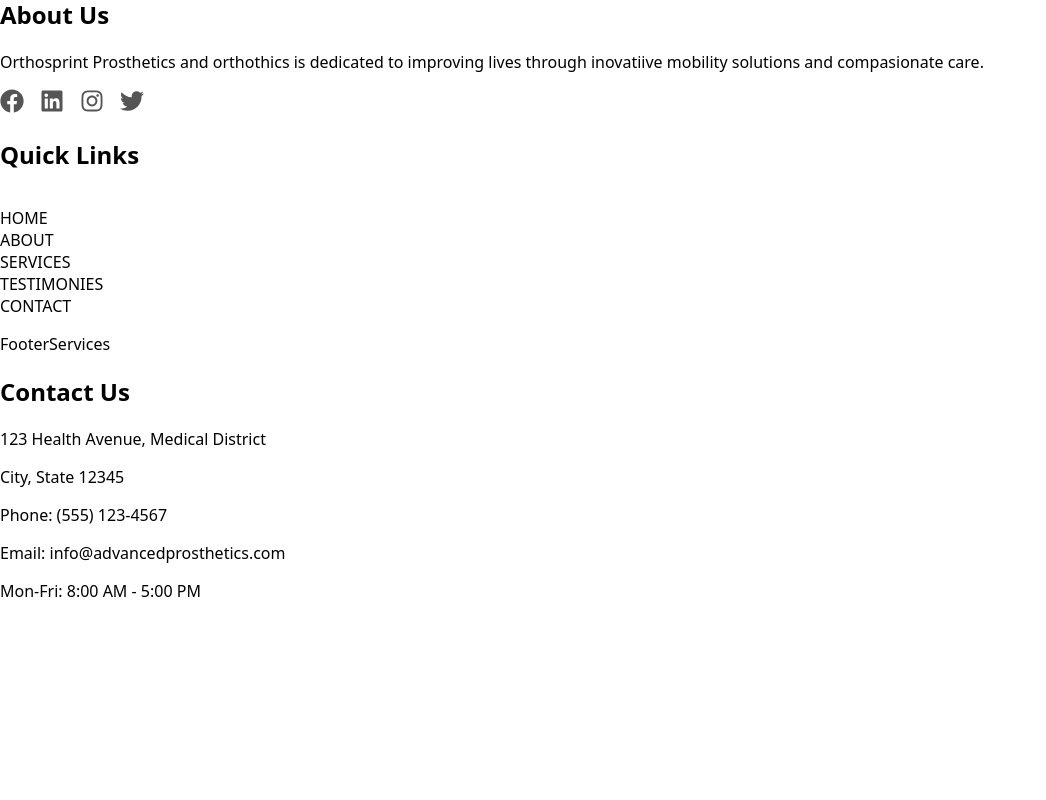
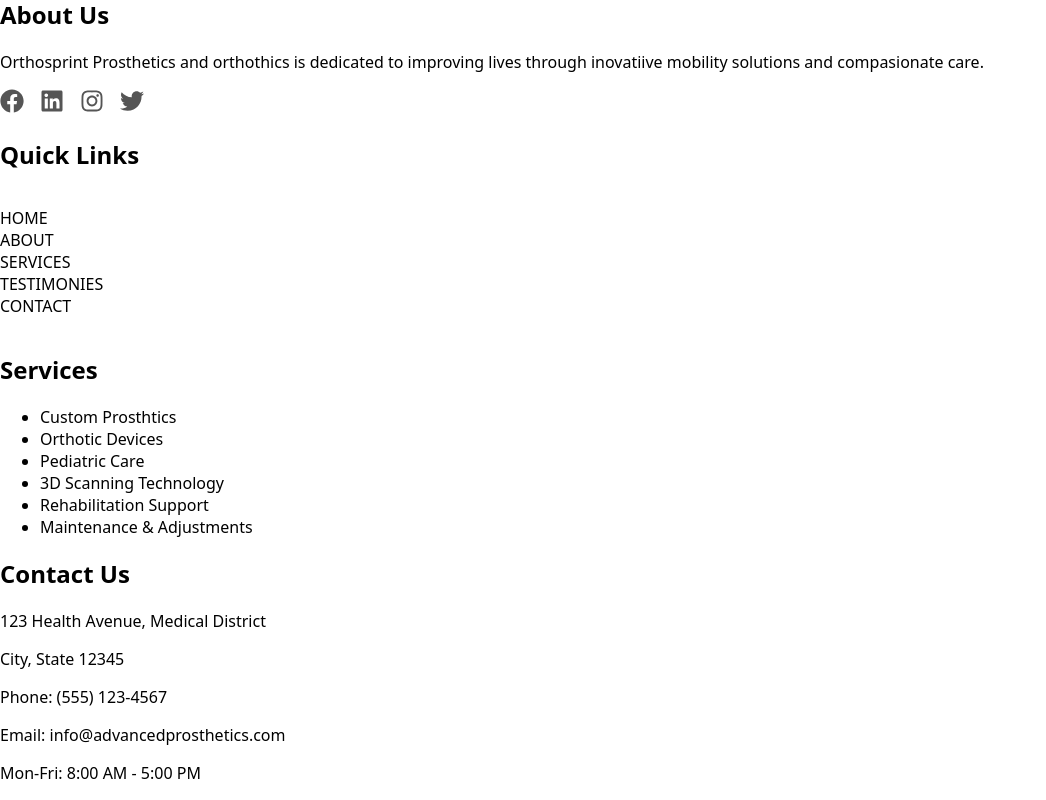
Before and after one commit to Mario-Gozie/Orthosprint-web-app, a React (Vite) app: page / in a window 1280 px wide. Shown: the part 4101-4901 px from the top of the page, without its empty margins (0-1046 px from the left). Before the commit the page ends 4719 px from the top, so only its background shows below. Built offline with nearby package versions, Linux system fonts and the light colour scheme.

Commit message:
now the footer logic is fair

```diff
--- a/src/Components/Homepage-Components/FooterServices.jsx
+++ b/src/Components/Homepage-Components/FooterServices.jsx
@@ -1,7 +1,33 @@
 import React from "react";
+import services from "../../Data/jsonData/services.json";
+import { Link } from "react-scroll";
 
 function FooterServices() {
-  return <div>FooterServices</div>;
+  return (
+    <div>
+      <h2>Services</h2>
+      <ul>
+        {services.map((service) => {
+          return (
+            <li>
+              <Link
+                to="services"
+                spy={true}
+                smooth={true}
+                offset={-100}
+                duration={500}
+                //   activeClass={activeClass}
+                //   className={`${type}-nav-link`}
+                //   onClick={onclick}
+              >
+                {service.service}
+              </Link>
+            </li>
+          );
+        })}
+      </ul>
+    </div>
+  );
 }
 
 export default FooterServices;
```
